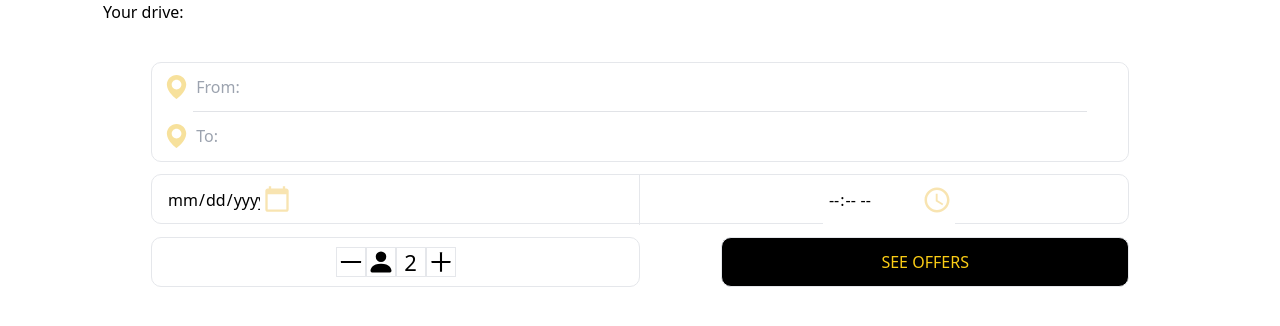
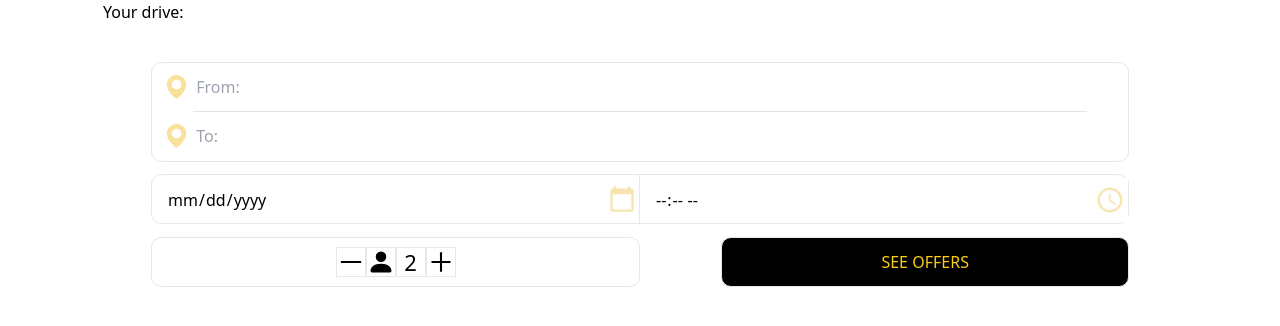
Before and after one commit to PersonalTaxi/website, a Next.js app: page /MainPage/Search/search in a window 1280 px wide. Shown: the top 326 px of the page. Built offline with nearby package versions, Linux system fonts and the light colour scheme.

Commit message:
first commit

```diff
--- a/src/pages/MainPage/Search/search.tsx
+++ b/src/pages/MainPage/Search/search.tsx
@@ -89,12 +89,12 @@ export default function Search() {
                         <div id="schedule-in-calendar" className="rounded-[10px] h-[50px] w-10/12 border flex flex-no-wrap">
                             <div className="h-[50px] w-1/2 border-r flex items-center pl-[10px] relative">
                             {/* <Calendar className='absolute bg-white border w-[280px]'/> */}
-                                <input id="data" className='w-[132px] h-[45px] pl-[5px] outline-none' placeholder='Date' type="date"></input>
+                                <input id="data" className='w-full h-[45px] pl-[5px] outline-none' placeholder='Date' type="date"></input>
                                 {/* <BsCalendar3 locale="en_EN" className="w-[30px] h-[30px] text-yellow-500/[0.4] absolute right-0"/> */}
                             </div>
                             <div className="h-[50px] w-1/2 flex items-center justify-center pl-[10px]">
                                 {/* <TbClockHour8 className="w-[30px] h-[30px] text-yellow-500/[0.4]"/> */}
-                                <input className='w-[132px] h-[50px] pl-[5px] outline-none' placeholder='Hour' type="time"></input>
+                                <input className='w-full h-[45px] pl-[5px] outline-none' placeholder='Hour' type="time"></input>
                             </div>
                         </div>
                         <div id="person-and-submit-wraper" className="rounded-[10px] h-[50px] w-10/12 flex justify-between">
--- a/src/styles/globals.css
+++ b/src/styles/globals.css
@@ -13,3 +13,7 @@ body {
     width: 30px;
     height: 30px;
 }
+
+input{
+    -webkit-appearance: none;
+ }
```
